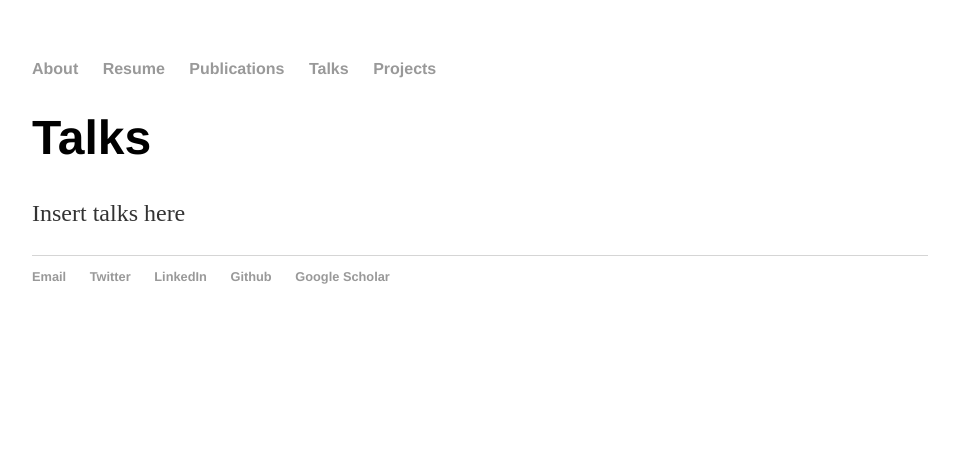
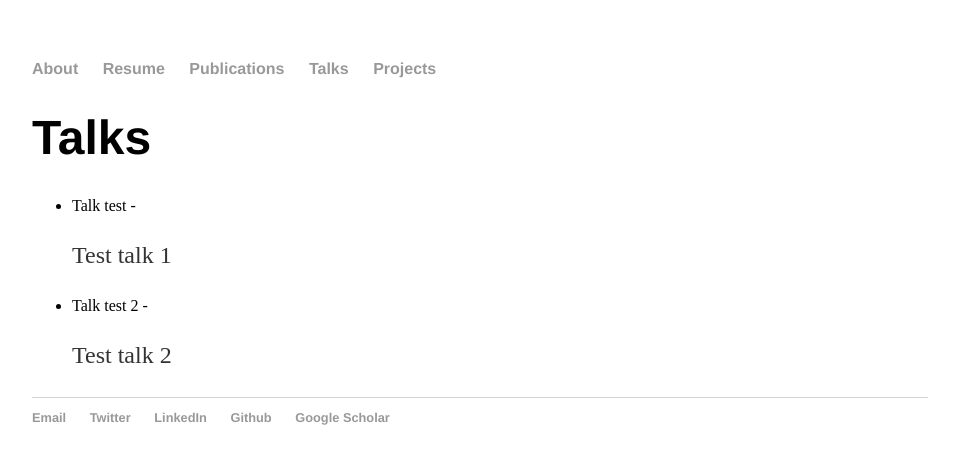
Before and after one commit to JmeF/JmeF.github.io, a Jekyll site: the page built from talks/index.html, in a window 1280 px wide. Shown: the top 464 px of the page, without its empty margins (160-1119 px from the left). Built offline with Jekyll 4.4.1, drawn with Linux system fonts in a browser that asks for light colours.

Commit message:
all_collections_working

```diff
--- a/_config.yml
+++ b/_config.yml
@@ -2,9 +2,11 @@ name: Jamie Fawcett
 markdown: kramdown
 
 collections:
-#   -publications
-#   -talks
   projects:
     output: true
     permalink: /project/:name
     #collections_dir: content
+  publications:
+    output: False
+  talks:
+    output: False
--- a/projects/index.html
+++ b/projects/index.html
@@ -7,5 +7,4 @@ title: Projects
 	  {% for project in site.projects %}
 	    <li><a href="{{ project.url }}" title="{{ project.title }}">{{ project.title }}</a></li>
 	  {% endfor %}
-
 	</ul>
--- a/publications/index.html
+++ b/publications/index.html
@@ -5,8 +5,8 @@ title: Publications
 
 	<h1>{{ page.title }}</h1>
 	<p>TEST</p>
-	<!-- <ul class="publications">
+	<ul class="publications">
 	  {% for publication in site.publications %}
-	    <li>{{ publication.title }}</li>
+	    <li>{{ publication.title }} - {{ publication.content }}</li>
 	  {% endfor %}
-	</ul> -->
+	</ul>
--- a/talks/index.html
+++ b/talks/index.html
@@ -2,7 +2,9 @@
 layout: default
 title: Talks
 ---
-<div class="blurb">
-	<h1>Talks</h1>
-	<p>Insert talks here</p>
-</div><!-- /.blurb -->
+<h1>{{ page.title }}</h1>
+<ul class="talks">
+	{% for talk in site.talks %}
+		<li>{{ talk.title }} - {{ talk.content }}</li>
+	{% endfor %}
+</ul>
```
Also changed, not shown: _layouts/publication.html (deleted, +0 -8 lines), _layouts/talk.html (deleted, +0 -8 lines).
